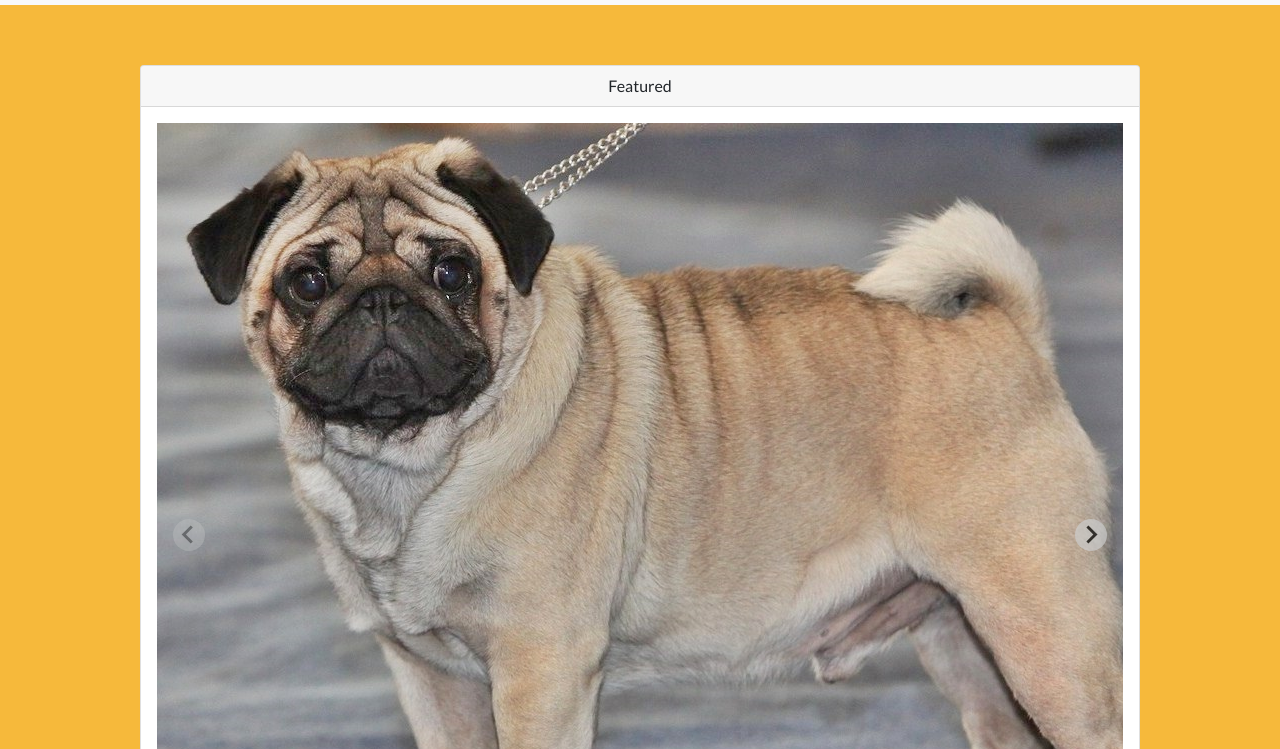
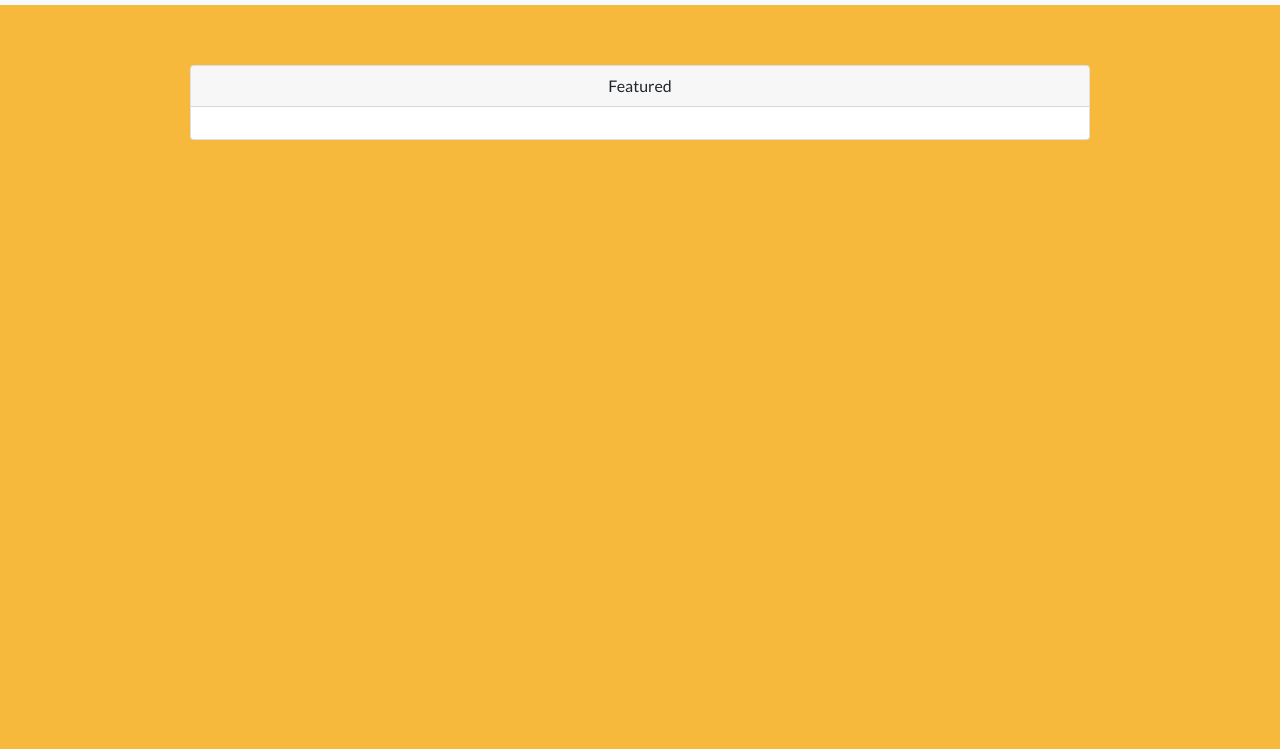
Before and after one commit to daivarasdev/VanillaJS, a website: page index.html in a window 1280 px wide. Shown: the part 51-800 px from the top of the page. Drawn offline with nearby package versions, Linux system fonts and the light colour scheme.

Commit message:
Deleted splide

```diff
--- a/index.html
+++ b/index.html
@@ -10,10 +10,7 @@
       integrity="sha384-eOJMYsd53ii+scO/bJGFsiCZc+5NDVN2yr8+0RDqr0Ql0h+rP48ckxlpbzKgwra6"
       crossorigin="anonymous"
     />
-    <link
-      rel="stylesheet"
-      href="node_modules/@splidejs/splide/dist/css/splide.min.css"
-    />
+
     <link rel="preconnect" href="https://fonts.gstatic.com" />
     <link
       href="https://fonts.googleapis.com/css2?family=Lato:wght@300;400&display=swap"
@@ -82,27 +79,11 @@
     <!-- PROJECTS CARD  -->
     <div class="card">
       <div class="card-header">Featured</div>
-      <div class="card-body">
-        <div class="splide">
-          <div class="splide__track">
-            <ul class="splide__list">
-              <li class="splide__slide">
-                <img src="images/Mops_oct09_cropped2.jpg" alt="" />
-              </li>
-              <li class="splide__slide">
-                <img src="images/Mops_oct09_cropped2.jpg" alt="" />
-              </li>
-              <li class="splide__slide">
-                <img src="images/Mops_oct09_cropped2.jpg" alt="" />
-              </li>
-            </ul>
-          </div>
-        </div>
-      </div>
+      <div class="card-body"></div>
     </div>
     <!-- SCRIPT TAG -->
     <script src="script.js"></script>
-    <script src="node_modules/@splidejs/splide/dist/js/splide.min.js"></script>
+
     <script
       src="https://cdn.jsdelivr.net/npm/bootstrap@5.0.0-beta3/dist/js/bootstrap.bundle.min.js"
       integrity="sha384-JEW9xMcG8R+pH31jmWH6WWP0WintQrMb4s7ZOdauHnUtxwoG2vI5DkLtS3qm9Ekf"
--- a/package.json
+++ b/package.json
@@ -11,9 +11,7 @@
   "license": "ISC",
   "dependencies": {
     "@popperjs/core": "^2.9.2",
-    "@splidejs/splide": "^2.4.21",
-    "bootstrap": "^5.0.0-beta3",
-    "popper.js": "^1.16.1"
+    "bootstrap": "^5.0.0-beta3"
   },
   "devDependencies": {}
 }
--- a/script.js
+++ b/script.js
@@ -1,8 +1,4 @@
 "use strict";
-// INITIALIZING SPLIDE
-document.addEventListener("DOMContentLoaded", function () {
-  new Splide(".splide").mount();
-});
 
 // Pop-Up Modal
 const modal = document.getElementById("popUp-Modal");
--- a/styles.css
+++ b/styles.css
@@ -102,7 +102,7 @@ body {
 /* CARD */
 .card {
   margin: 60px auto;
-  width: 1000px;
+  width: 900px;
 }
 .card-header {
   text-align: center;
```
Also changed, not shown: 1 other file.
